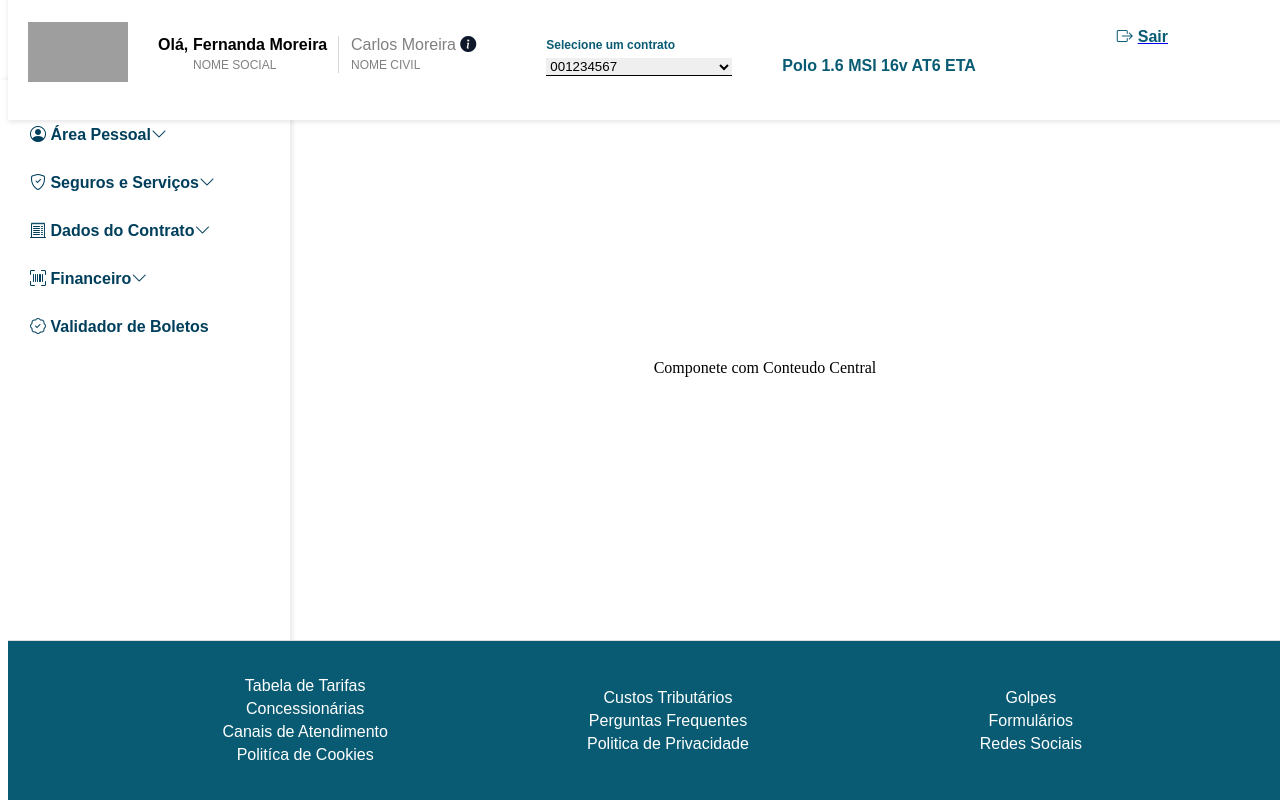
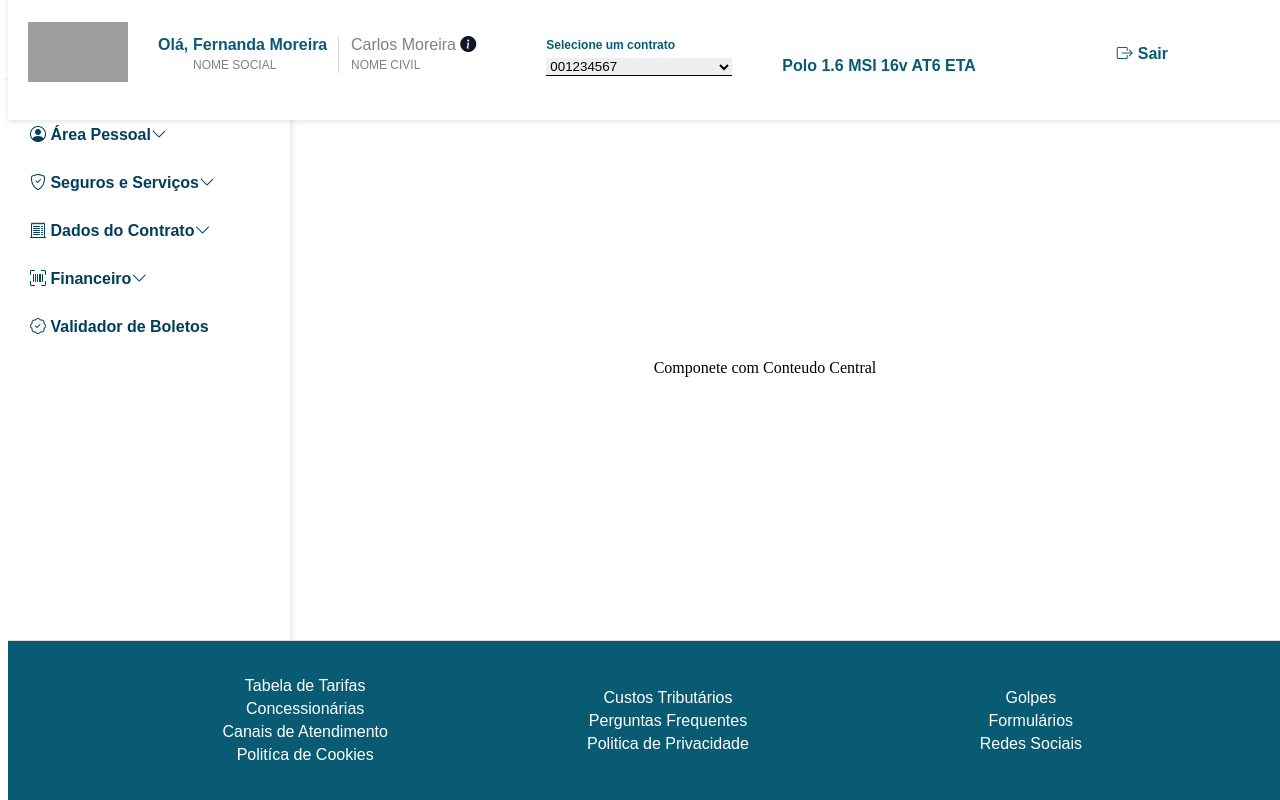
Before and after one commit to christiananjos/Projeto, an Angular app in the folder Poc-Volks/: page / in a window 1280 px wide. Built offline with nearby package versions, Linux system fonts and the light colour scheme; grey boxes are pictures that could not be loaded.

Commit message:
reposicionamento do header e o botao sair

```diff
--- a/Poc-Volks/src/app/app.component.html
+++ b/Poc-Volks/src/app/app.component.html
@@ -29,11 +29,9 @@
     </span>
     <strong class="vehicle-info">Polo 1.6 MSI 16v AT6 ETA</strong>
   </div>
-  <div style="position: absolute; top: 40px; right: 160px;">
-    <a href="#">
-      <i class="bi bi-box-arrow-right" style="margin-right: 5px;color: #095B73;"></i>
-      <strong style="color: #095B73">Sair</strong>
-    </a>
+  <div class="elemento-sair">
+    <i class="bi bi-box-arrow-right" style="margin-right: 5px;color: #095B73;"></i>
+    <strong style="color: #095B73">Sair</strong>
   </div>
 </header>
 
@@ -169,6 +167,10 @@
     gap: 4px;
   }
 
+  .greeting {
+    color: #095B73;
+  }
+
   .label-selecione-contrato {
     display: flex;
     margin-left: 70px;
@@ -233,6 +235,10 @@
     margin-left: 50px;
   }
 
+  .elemento-sair{
+    position: absolute;
+    right: 160px;
+  }
   .btn-sair {
     width: 200px;
     height: 19px;
```
